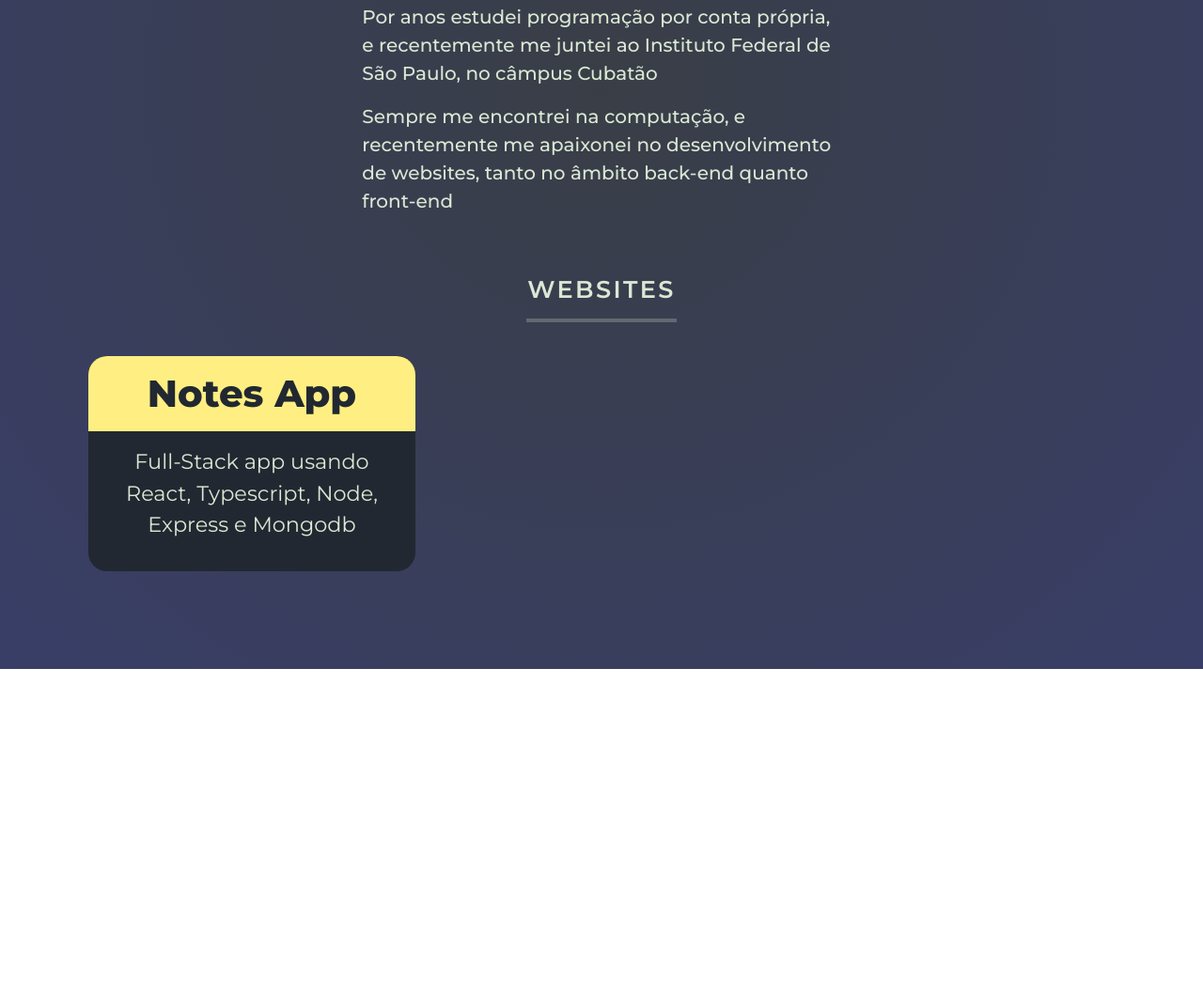
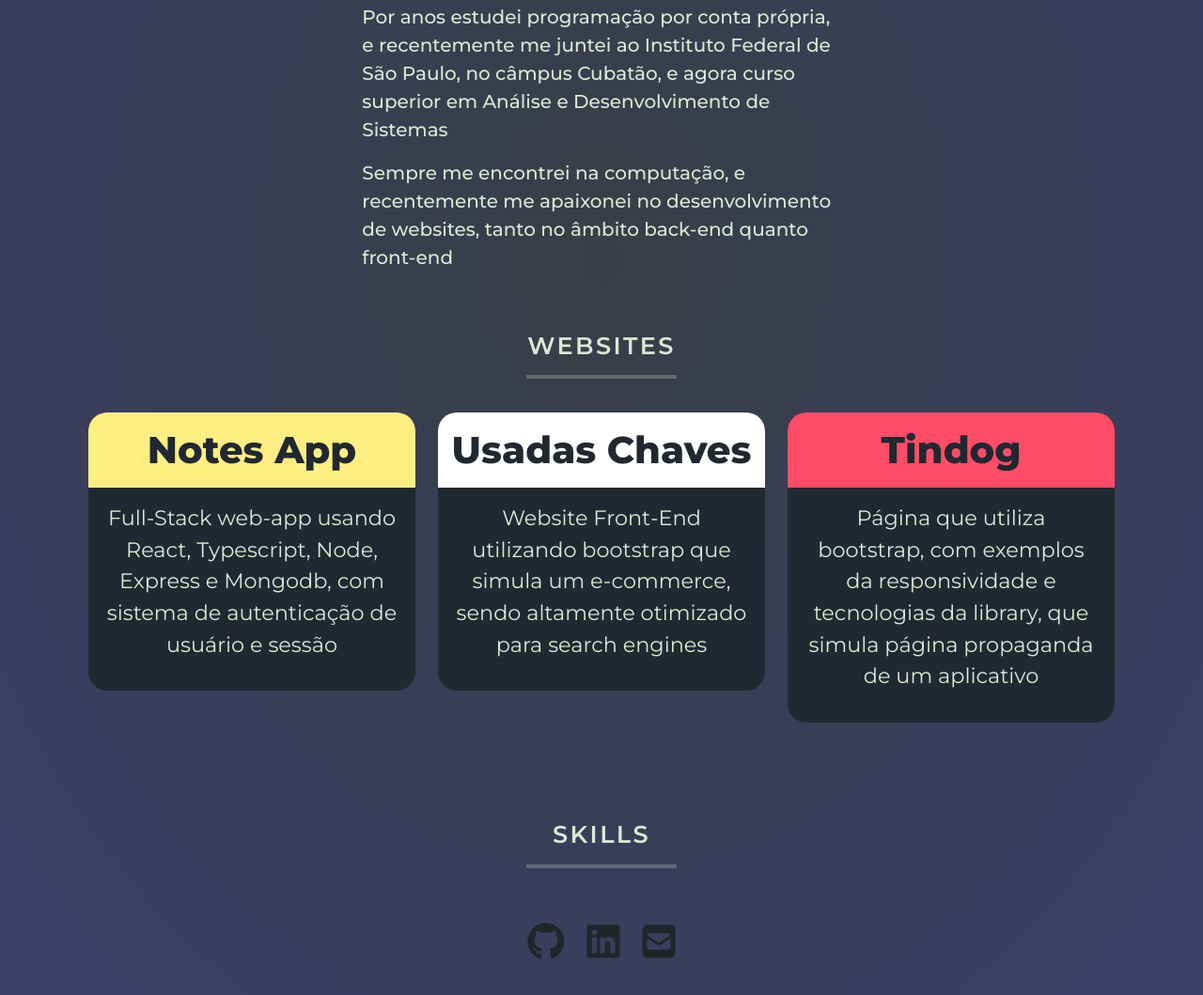
Before and after one commit to gabrielchv/Portfolio, a website: page index.html in a window 1280 px wide. Shown: the part 533-1592 px from the top of the page at 94% size. Before the commit the page ends 1245 px from the top, so only its background shows below. Drawn offline with Linux system fonts and the light colour scheme.

Commit message:
deixando mais bonito o websites

```diff
--- a/index.html
+++ b/index.html
@@ -17,15 +17,18 @@
 </head>
 <body>
   <!-- Navbar -->
-  <header class="mb-sm-5">
-    <nav class="fixed-top navbar navbar-expand navbar-dark">
+  <header>
+    <nav class="p-lg-2 p-1 fixed-top navbar navbar-expand navbar-dark">
       <div class="container-fluid">
-          <ul class="navbar-nav mx-auto">
+          <ul class="p-0 navbar-nav mx-auto">
               <li class="nav-item">
                 <a class="nav-link active" aria-current="page" href="#">Home</a>
               </li>
               <li class="nav-item">
-                <a class="nav-link" href="#">Web</a>
+                <a class="nav-link" href="#websites">Web</a>
+              </li>
+              <li class="nav-item">
+                <a class="nav-link" href="#skills">Skills</a>
               </li>
             </ul>
         </div>
@@ -35,7 +38,7 @@
 
   <article>
     <!-- Home -->
-    <section class="presentation mb-sm-5 mb-3">
+    <section class="presentation">
       <div class="container-fluid">
         <div class="text-center">
           <h1>GABRIEL CHAVES</h1>
@@ -46,9 +49,9 @@
         <div class="row">
           <div class="col-xl-5 col-lg-7 col-md-8 col-sm-10 mx-auto">
             <p>Por anos estudei programação por conta própria, e recentemente me juntei ao
-              Instituto Federal de São Paulo, no câmpus Cubatão
+              Instituto Federal de São Paulo, no câmpus Cubatão, e agora curso superior em Análise e Desenvolvimento de Sistemas
             </p>
-            <p>Sempre me encontrei na computação, e recentemente me apaixonei no desenvolvimento
+            <p id="websites">Sempre me encontrei na computação, e recentemente me apaixonei no desenvolvimento
               de websites, tanto no âmbito back-end quanto front-end
             </p>
           </div>
@@ -57,7 +60,7 @@
     </section>
 
     <!-- Web -->
-    <section class="website">
+    <section class="website pt-sm-5 pt-3">
       <div class="container">
         <div class="text-center">
           <h3>WEBSITES</h3>
@@ -66,10 +69,30 @@
             <div class="text-center mb-4 col-xl-4 col-md-6 col-12">
               <a class="text-decoration-none" href="https://reactmongodb.herokuapp.com/login" target="_blank">
                 <div class="website-icon">
-                  <div class="website-title">
+                  <div class="notes-app website-title">
                     <h1>Notes App</h1>
                   </div>
-                  <p>Full-Stack app usando React, Typescript, Node, Express e Mongodb</p>
+                  <p>Full-Stack web-app usando React, Typescript, Node, Express e Mongodb, com sistema de autenticação de usuário e sessão</p>
+                </div>
+              </a>
+            </div>
+            <div class="text-center mb-4 col-xl-4 col-md-6 col-12">
+              <a class="text-decoration-none" href="https://gabrielchv.github.io/Usadas-Chaves/" target="_blank">
+                <div class="website-icon">
+                  <div class="usadas-chaves website-title">
+                    <h1>Usadas Chaves</h1>
+                  </div>
+                  <p>Website Front-End utilizando bootstrap que simula um e-commerce, sendo altamente otimizado para search engines</p>
+                </div>
+              </a>
+            </div>
+            <div class="text-center mb-4 col-xl-4 col-md-6 col-12">
+              <a class="text-decoration-none" href="https://gabrielchv.github.io/Tindog/" target="_blank">
+                <div class="website-icon">
+                  <div class="tindog website-title">
+                    <h1>Tindog</h1>
+                  </div>
+                  <p>Página que utiliza bootstrap, com exemplos da responsividade e tecnologias da library, que simula página propaganda de um aplicativo</p>
                 </div>
               </a>
             </div>
@@ -77,10 +100,29 @@
         </div>
       </div>
     </section>
+
+    <!-- Skills -->
+    <section class="skills text-center" id="skills">
+      <div class="container">
+        <h3>SKILLS</h3>
+        <hr>
+      </div>
+    </section>
   </article>
+
+  <!-- Skills -->
+  <footer class="my-5">
+    <div class="container">
+      <a title="Github" href="https://github.com/gabrielchv" class="link-dark"><i class="fa-brands fa-github"></i></a>
+      <a title="LinkedIn" href="https://www.linkedin.com/in/gabriel-chaves-386000221/" class="link-dark"><i class="fa-brands fa-linkedin"></i></a>
+      <a title="Email" href="mailto:gabriel.chaves.3720@outlook.com" class="link-dark"><i class="fa-solid fa-square-envelope"></i></a>
+    </div>
+  </footer>
+
 
 
   <!-- Scripts -->
+  <script src="https://kit.fontawesome.com/938b1900f8.js" crossorigin="anonymous"></script>
   <script src="extra/bootstrap.bundle.min.js"></script>
   <script src="src/script.js"></script>
 </body>
--- a/src/style.scss
+++ b/src/style.scss
@@ -11,11 +11,11 @@ header {
         font-family: 'Roboto', sans-serif;
         background-color: #222831;
     }
+    height: 7rem;
 }
 
 // Main
 .presentation {
-    margin-top: 7rem;
     h1 {
         font-family: 'Montserrat', sans-serif;
         font-weight: 100;
@@ -84,8 +84,16 @@ header {
             color: #222831;
             border-top-left-radius: 20px;
             border-top-right-radius: 20px;
+            padding: 1rem 0;
+        }
+        .notes-app {
             background-color: #ffef82;
-            padding: 1rem 0;
+        }
+        .usadas-chaves {
+            background-color: #fff;
+        }
+        .tindog {
+            background-color: #ff4c68;
         }
         h1 {
             font-weight: 800;
@@ -99,3 +107,31 @@ header {
     }
     margin-bottom: 5rem;
 }
+
+// Skills
+.skills {
+    h3 {
+        font-family: 'Montserrat', sans-serif;
+        font-weight: 600;
+        color: $font-color;
+        letter-spacing: 0.15rem;
+        font-size: 1.6rem;
+    }
+    hr {
+        margin: 1rem auto 2.25rem auto;
+        width: 10rem;
+        height: 0.25rem;
+        color: $font-color;
+    }
+}
+
+// Footer
+footer {
+    text-align: center;
+    a {
+        font-size: 2.5rem;
+    }
+    a:not(:first-child) {
+        margin-left: 1.25rem;
+    }
+}
```
Also changed, not shown: extra/output.css, 1 other file.
